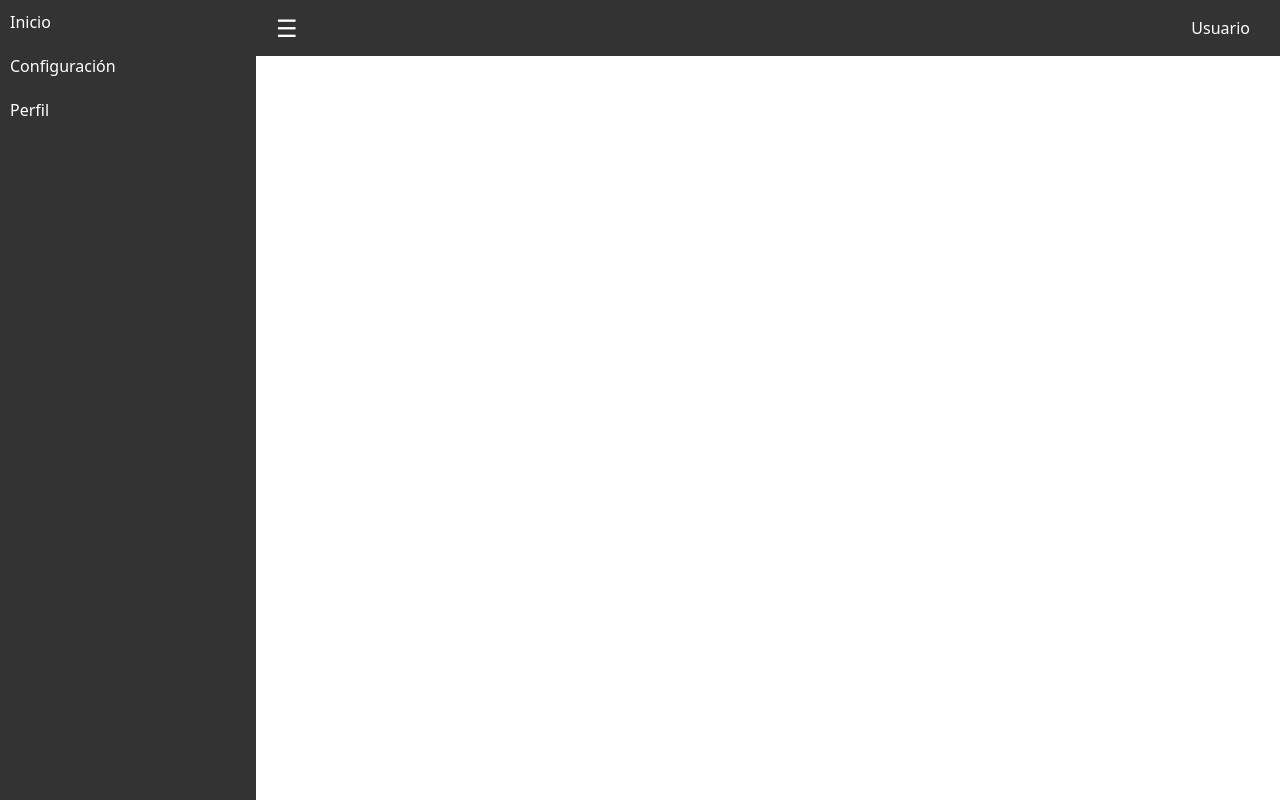
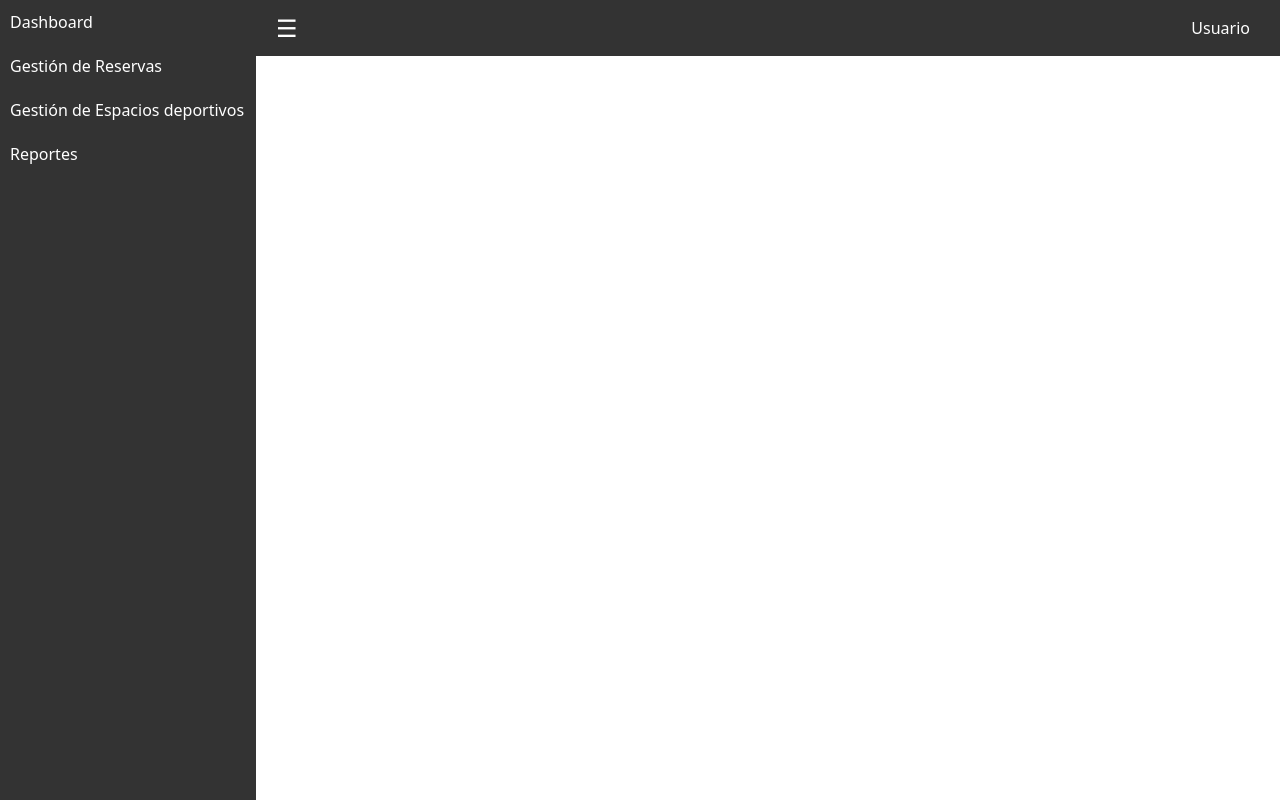
Before and after one commit to alejandro-d3v/motel-reserve-front, a React (Vite) app: page /admin-rooms in a window 1280 px wide. Built offline with nearby package versions, Linux system fonts and the light colour scheme.

Commit message:
feat(sidebar) setting items in menu

```diff
--- a/src/shared/layouts/AppSidebar.tsx
+++ b/src/shared/layouts/AppSidebar.tsx
@@ -4,9 +4,10 @@ export default function AppSidebar({ isVisible  }: { isVisible: boolean }) {
   return (
     <div className={`sidebar ${isVisible ? 'show' : ''}`}>
       <ul>
-        <li>Inicio</li>
-        <li>Configuración</li>
-        <li>Perfil</li>
+        <li>Dashboard</li>
+        <li>Gestión de Reservas</li>
+        <li>Gestión de Espacios deportivos</li>
+        <li>Reportes</li>
       </ul>
     </div>
   );
```
